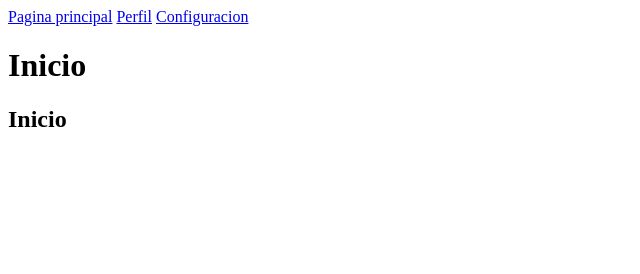
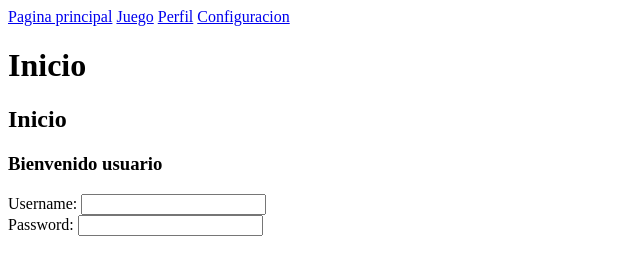
Before and after one commit to dairadriana/TC2005B_Teletubbies, a plain HTML site: page index.html in a window 1280 px wide. Shown: the whole page, without its empty margins (0-640 px from the left). Drawn offline with Linux system fonts and the light colour scheme.

Commit message:
Update index.html

```diff
--- a/index.html
+++ b/index.html
@@ -6,13 +6,19 @@
     <body>
         <nav>
             <a href=" ./index.html">Pagina principal</a>
-            <a href=" ./perfil.html">Perfil</a>
+            <a href=" ./juego.html ">Juego</a>
+            <a href=" ./perfil.html ">Perfil</a>
             <a href=" ./configuracion.html">Configuracion</a>
         </nav>
         <h1>Inicio</h1>
         <div id="Inicio">
             <h2>Inicio</h2>
-            <!-- Hola -->
+            <h3>Bienvenido usuario</h3>
+            <label for="id-username">Username: </label>
+            <input type="text" id="id-username">
+            <br>
+            <label for="user-pw">Password: </label>
+            <input type="password" id="user-password id-password">
         </div>
     </body>
 </HTML>
```
